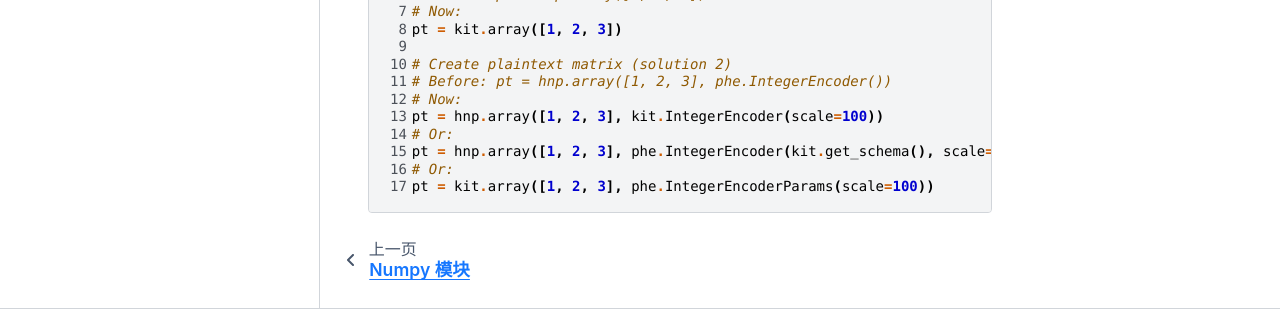
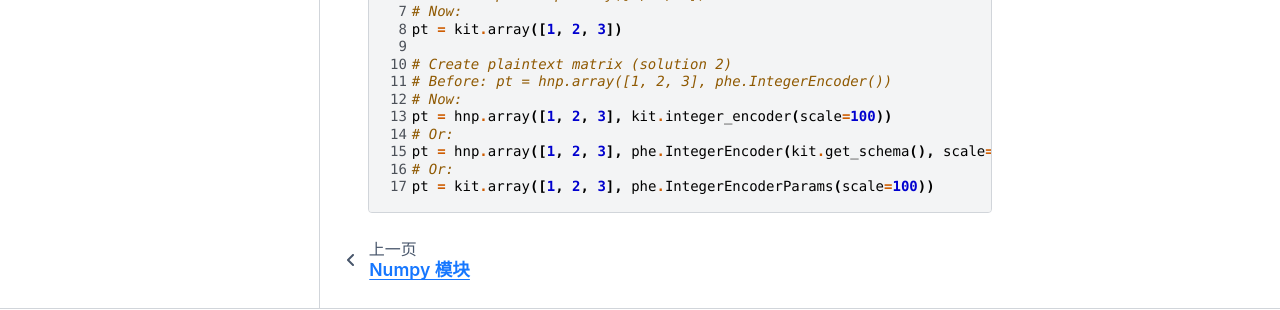
Before and after one commit to secretflow/heu, a Sphinx documentation site: the page built from docs/references/upgrade_guide.rst, in a window 1280 px wide and 900 px high, scrolled down 1533 px. Shown: the part 498-808 px from the top of the window. Built offline with Sphinx 7.4.7 and the PyData theme 0.15.4, drawn with Linux system fonts in a browser that asks for light colours.

Commit message:
repo-sync-2022-11-16T19:48:14+0800

```diff
--- a/docs/references/upgrade_guide.rst
+++ b/docs/references/upgrade_guide.rst
@@ -82,7 +82,7 @@ Scalar 操作
    # Create plaintext matrix (solution 2)
    # Before: pt = hnp.array([1, 2, 3], phe.IntegerEncoder())
    # Now:
-   pt = hnp.array([1, 2, 3], kit.IntegerEncoder(scale=100))
+   pt = hnp.array([1, 2, 3], kit.integer_encoder(scale=100))
    # Or:
    pt = hnp.array([1, 2, 3], phe.IntegerEncoder(kit.get_schema(), scale=100))
    # Or:
```
Also changed, not shown: 3 other files.
